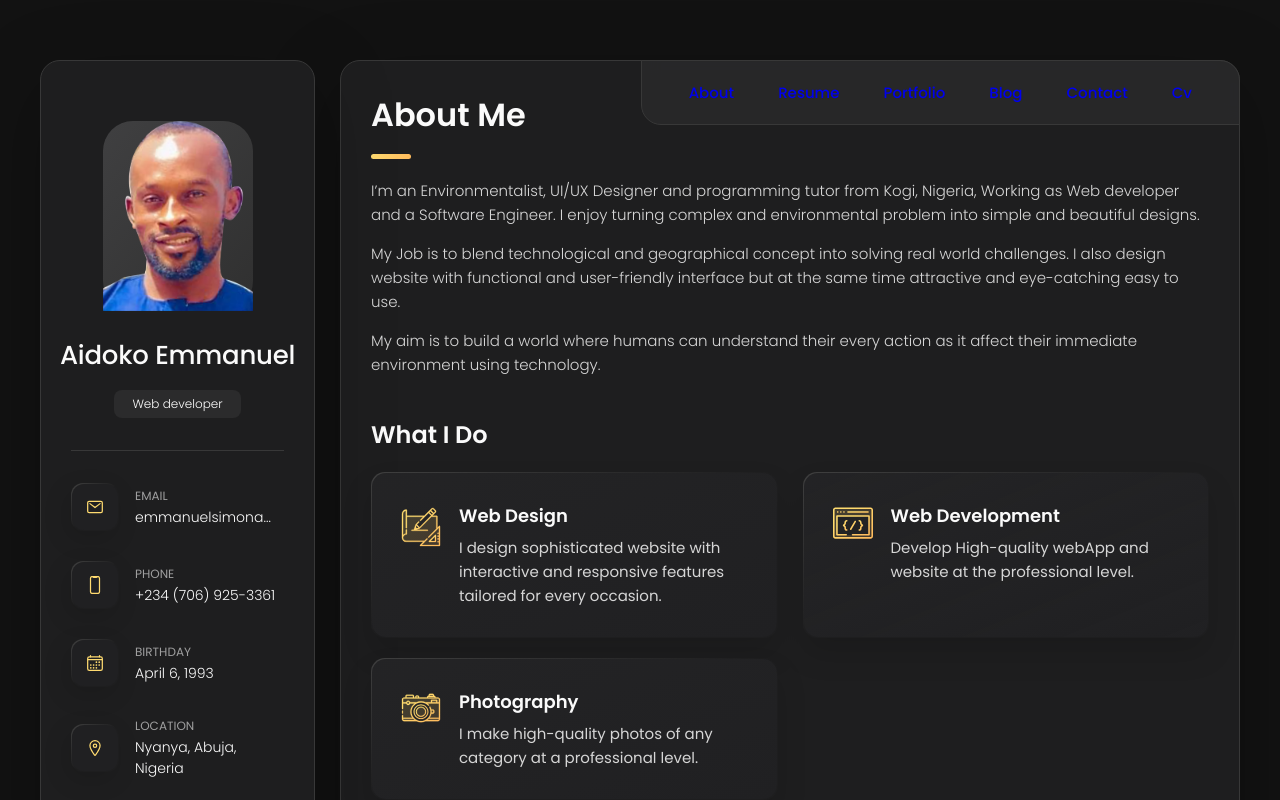
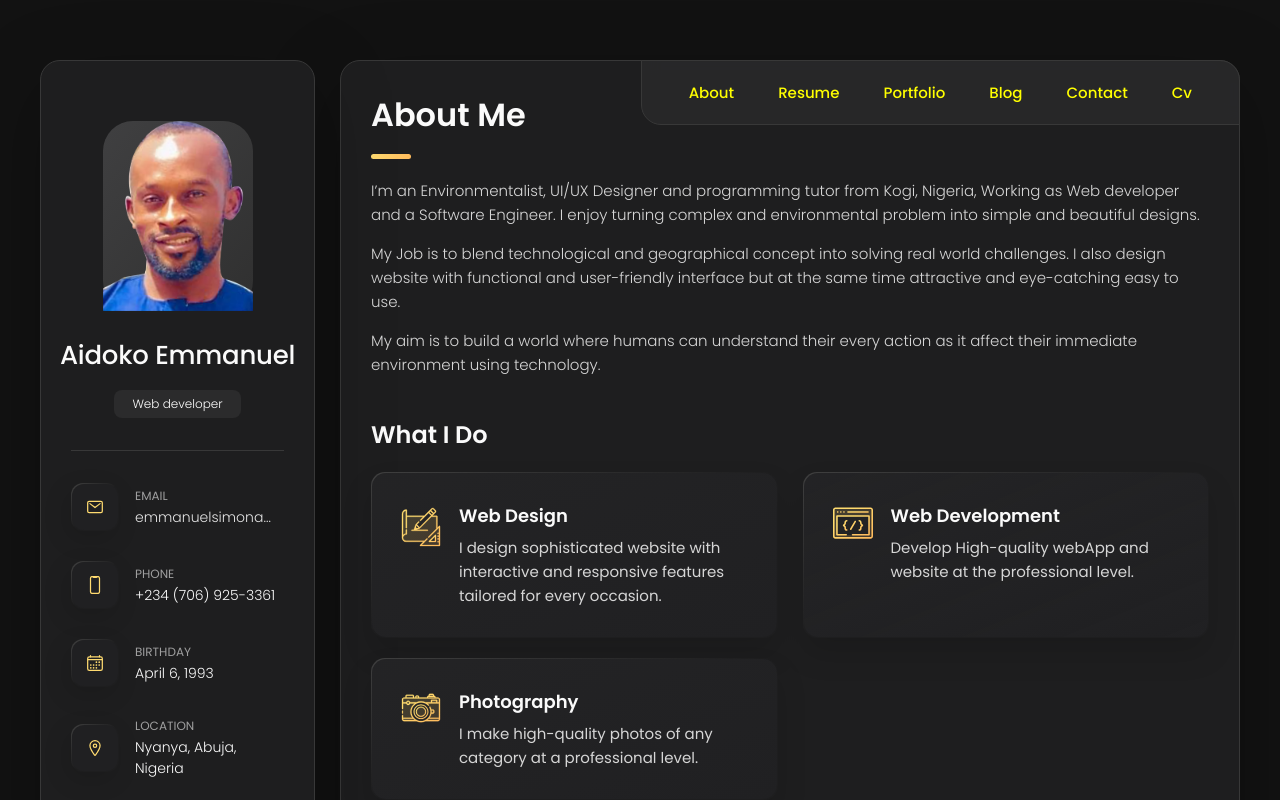
Before and after one commit to Terryems/cv, a plain HTML site: page index.html in a window 1280 px wide. In both pictures the pointer is over the link "emmanuelsimona@gmail.com". Shown: the top 800 px of the page. Drawn offline with nearby package versions, Linux system fonts and the light colour scheme.

```diff
--- a/assets/css/style.css
+++ b/assets/css/style.css
@@ -1901,4 +1901,12 @@ textarea.form-input::-webkit-resizer { display: none; }
 .pow{
   justify-content: space-around;
 }
-}
+
+a{
+  color: yellow;
+}
+a:hover{
+
+  color: orange;
+  opacity: .9;
+}
```
